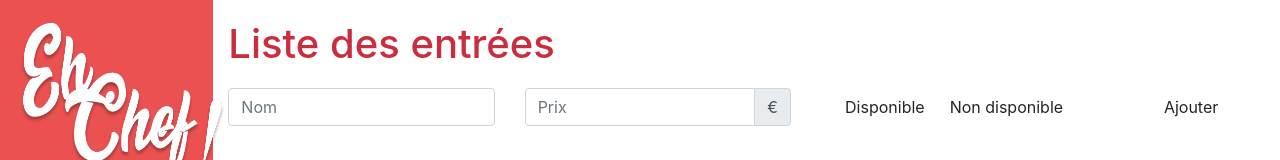
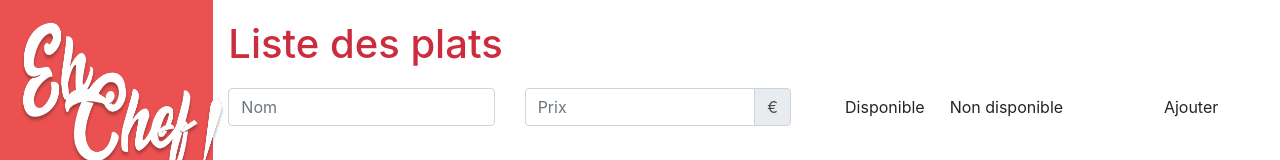
Before and after one commit to EhChef/cook, a React (Create React App) app: page /mainCourse in a window 1280 px wide. Shown: the top 160 px of the page. Built offline with nearby package versions, Linux system fonts and the light colour scheme; no server answers; sample sign-in values are in the browser's storage.

Commit message:
refactor: change text

```diff
--- a/src/components/MainCourse.js
+++ b/src/components/MainCourse.js
@@ -88,7 +88,7 @@ class MainCourse extends Component {
             <Row>
                 <NavBar />
                 <Col>
-                    <h1 className="subTitle">Liste des entrées</h1>
+                    <h1 className="subTitle">Liste des plats</h1>
                     <Row>
                         <Col>
                             <FormGroup controlId="name">
```
